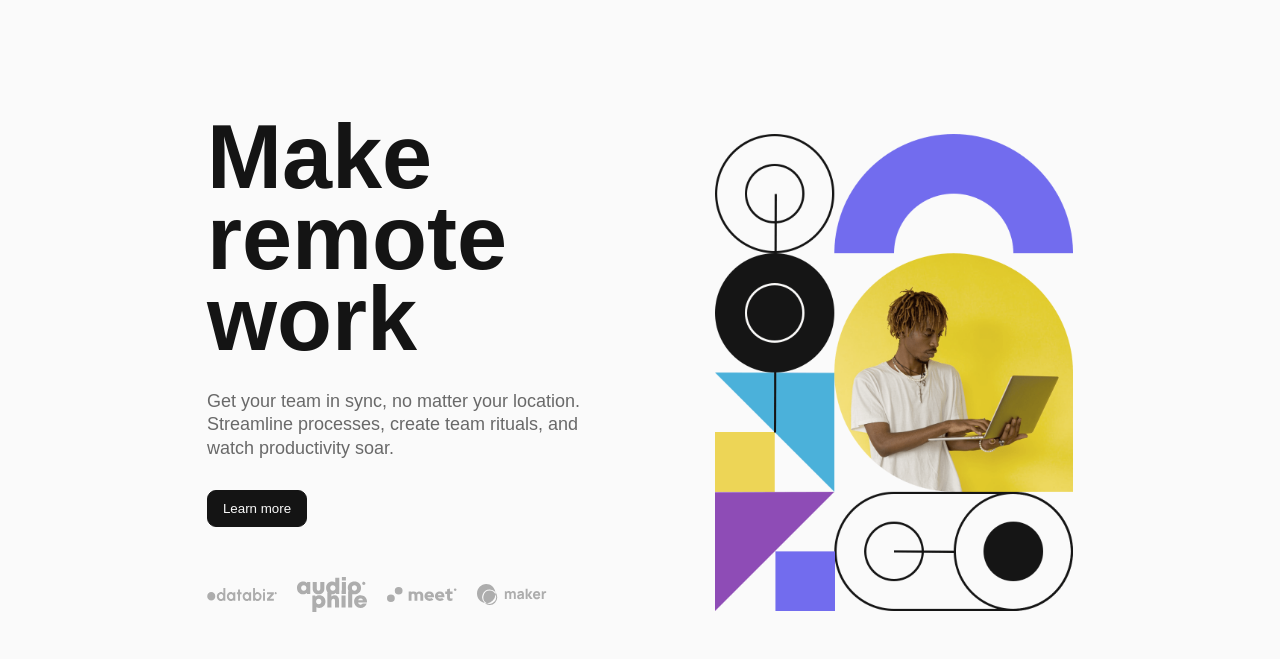
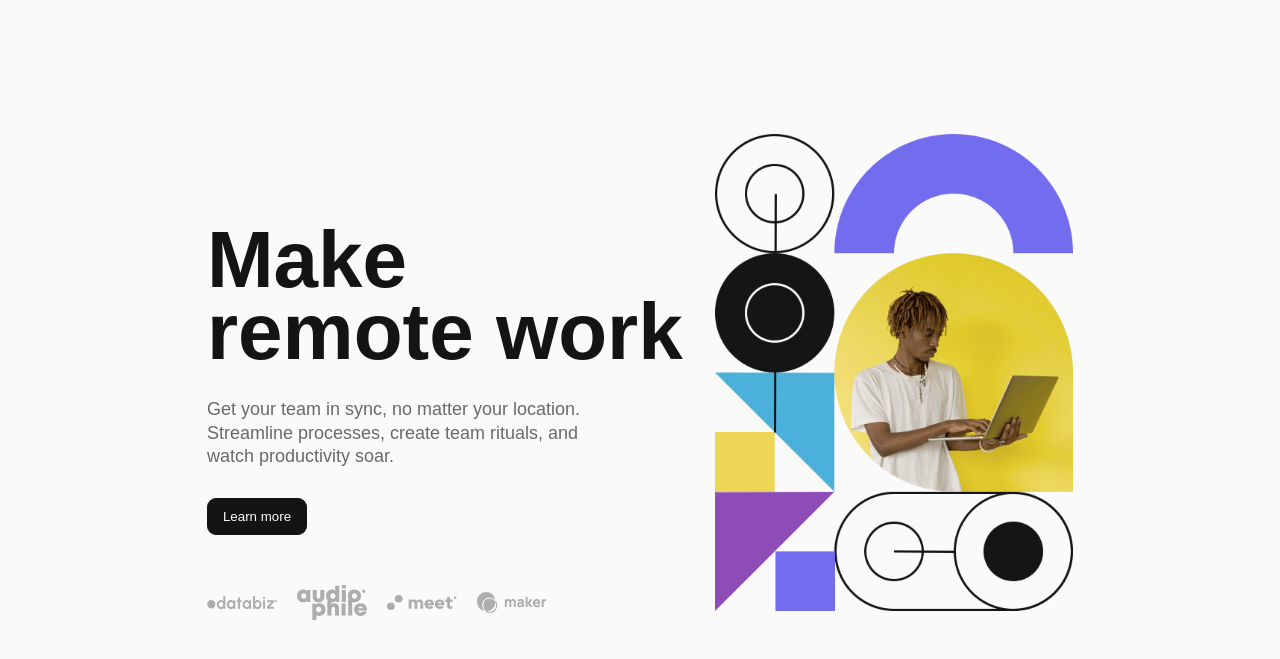
Before and after one commit to elsayedelbauomy/Intro_Section_WithDropdown_Navigation, a plain HTML site: page index.html in a window 1280 px wide. Shown: the part 59-718 px from the top of the page. Drawn offline with Linux system fonts and the light colour scheme.

Commit message:
Update style.css

```diff
--- a/style.css
+++ b/style.css
@@ -109,7 +109,7 @@ main {
         height: calc(100% - 90px);
         margin: auto;
         display: flex;
-        align-items: flex-start;
+        align-items: center;
         justify-content: space-evenly;
 
         & .partOne {
@@ -119,7 +119,7 @@ main {
             justify-content: space-evenly;
         }
             & h1 {
-                font-size: 90px;
+                font-size: 80px;
                 line-height: .9;
                 margin-bottom: 30px;
                 color: var(--Almost-Black);
```
